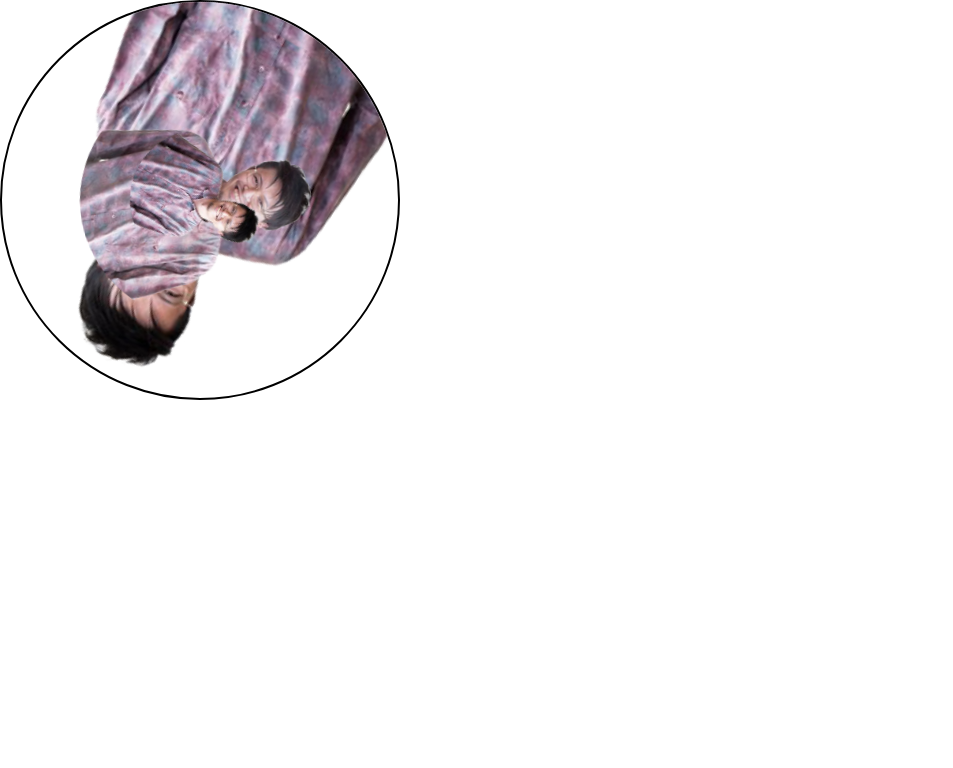
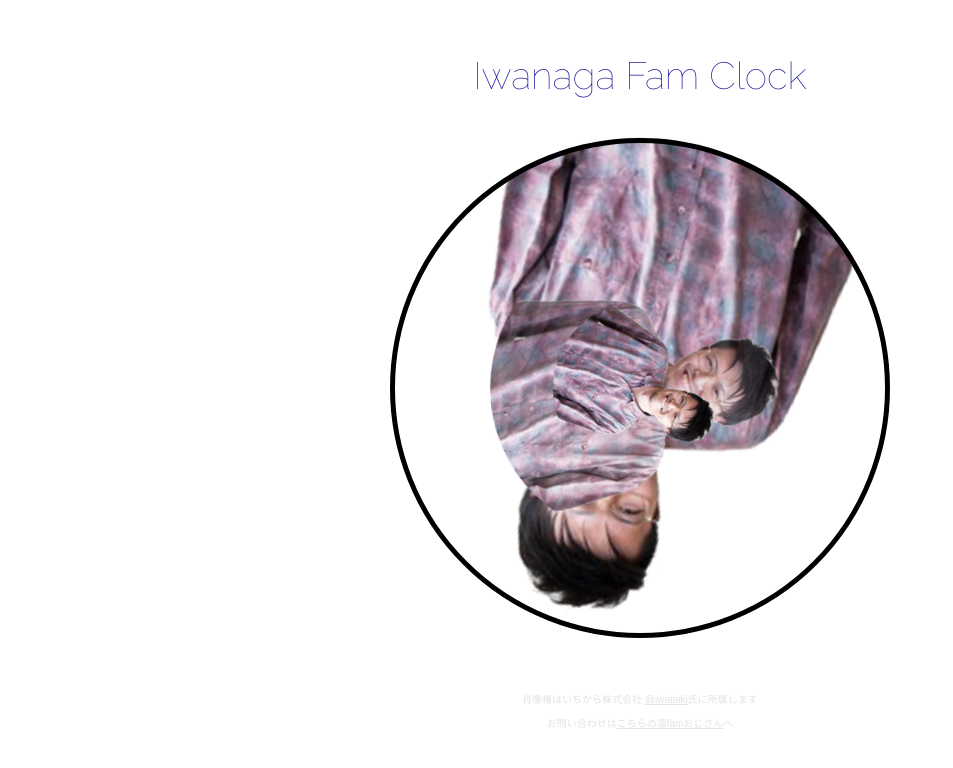
Before and after one commit to niltea/cco-clock, a website built with webpack: page src/pug/index.pug in a window 1280 px wide. Shown: the whole page, without its empty margins (0-953 px from the left). Built offline with nearby package versions, Linux system fonts and the light colour scheme; files whose address does not match are found by name.

Commit message:
fix: 全体スタイル調整・各針360度時の動作修正

```diff
--- a/src/js/app.ts
+++ b/src/js/app.ts
@@ -14,7 +14,9 @@ class Hand {
     this.isOK = true;
   }
 
-  setAngle(current:number, max:number) {
+  setAngle(current: number, max: number) {
+    if (!this.isOK) return;
+
     this.currentPosition = (current < max) ? current : current - max;
     // 傾きの角度を求める
     const angle = (360 / max) * current;
@@ -24,7 +26,18 @@ class Hand {
     this.angle = angle;
 
     // styleを設定
-    this.element.style.transform = `rotate(${angle}deg)`;
+    if (angle === 0) {
+      this.element.style.transform = `rotate(360deg)`;
+      setTimeout(() => {
+          this.element.classList.add('noTransition');
+          this.element.style.transform = `rotate(0deg)`;
+        setTimeout(() => {
+          this.element.classList.remove('noTransition');
+        }, 200);
+      }, 200);
+    } else {
+      this.element.style.transform = `rotate(${angle}deg)`;
+    }
   }
 }
 
@@ -37,7 +50,11 @@ const init = () => {
   hands.hour = new Hand('hour', 'hand--hour');
   hands.min = new Hand('min', 'hand--min');
   hands.sec = new Hand('sec', 'hand--sec');
-
+  const clock = document.getElementById('clock');
+  setHands();
+  setTimeout(() => {
+    clock.classList.add('is--shown');
+  }, 500);
   setInterval(setHands, 500);
 };
 
--- a/src/pug/index.pug
+++ b/src/pug/index.pug
@@ -12,6 +12,7 @@ html(lang='ja')
 		//- CSS Setting
 		block link
 			link(rel='stylesheet', href="./css/style.css")
+			link(rel="stylesheet", href="https://fonts.googleapis.com/css?family=Raleway:100")
 
 	body#g(class=bodyClass)
 		script
@@ -19,10 +20,19 @@ html(lang='ja')
 			| (function () { if (navigator.userAgent.toLowerCase().match(/iphone|ipad|android/)) { document.body.classList.add('sp');isPC=false;return; } document.body.classList .add('pc'); })();
 		//block body
 		#wrapper
-			.clock
+			h1 Iwanaga Fam Clock
+			#clock.clock
 				#hand--hour.hand.hand--hour
 				#hand--min.hand.hand--min
 				#hand--sec.hand.hand--sec
+				.cover
+			.desc
+				p 肖像権はいちから株式会社&nbsp;
+					a(href="https://twitter.com/iwataiki", target="_blank", rel="noopener") @iwataiki
+					|氏に所属します
+				p お問い合わせは
+					a(href="https://twitter.com/niltea_vt", target="_blank", rel="noopener") こちらの凛famおじさん
+					|へ
 
 //- script(src='/js/libs.js')
 script(src='./js/app.js')
--- a/src/sass/style.scss
+++ b/src/sass/style.scss
@@ -3,25 +3,59 @@
 $baseColor: #a432c5;
 
 #wrapper {
+	overflow: hidden;
 	display: flex;
-	flex-flow: column;
+	justify-content: center;
+	align-items: center;
+	flex-direction: column;
 	min-height: 100vh;
-	line-height: 1.7em;
+	line-height: 1.5em;
 	font-family: sans-serif;
 }
-
 h1 {
+	margin-bottom: 50px;
+	color: #23209d;
+	font-family: 'Raleway', sans-serif;
+	font-weight: 100;
+}
+.desc {
+	margin-top: 50px;
 	text-align: center;
+	font-size: 10px;
+	&,
+	a {
+		color: #e2e2e2;
+	}
+	a:hover {
+		color: #AA669F;
+	}
 }
 
-$clockSize: 400px;
 .clock {
 	position: relative;
+	box-sizing: border-box;
+	border-radius: 50%;
+	opacity: 0;
+	&.is--shown {
+		opacity: 1;
+		transition: opacity 0.3s;
+	}
+	.cover {
+		position: absolute;
+		z-index: 1000;
+		left: 0;
+		top: 0;
+		width: 100%;
+		height: 100%;
+		border: 5px solid #000000;
+		box-sizing: border-box;
+		border-radius: 50%;
+	}
+}
+$clockSize: 500px;
+.clock {
 	width: $clockSize;
 	height: $clockSize;
-	box-sizing: border-box;
-	border: 2px solid #000000;
-	border-radius: 50%;
 }
 
 .hand {
@@ -35,6 +69,9 @@ $clockSize: 400px;
 	border-radius: 50%;
 	overflow: hidden;
 	transition: transform 0.1s ease-in 0s;
+	&.noTransition {
+		transition: none;
+	}
 	&.hand--hour {
 		$handSize: $clockSize * 0.35;
 		$margin: $handSize * -0.5;
@@ -55,7 +92,7 @@ $clockSize: 400px;
 		opacity: 0.8;
 	}
 	&.hand--sec {
-		$handSize: $clockSize * 0.99;
+		$handSize: $clockSize * 1;
 		$margin: $handSize * -0.5;
 		width: $handSize;
 		height: $handSize;
@@ -65,25 +102,14 @@ $clockSize: 400px;
 	}
 }
 
-@media screen and (min-width: 1300px) {
-}
-
 @media screen and (min-width: 751px) {
-	.mainContent {
-		padding-top: 50px;
-		width: 90%;
-	}
 	h1 {
-		font-size: 28px;
+		font-size: 38px;
 	}
 }
 
 @media screen and (max-width: 750px) {
-	.mainContent {
-		width: 94%;
-		padding-top: 80px;
-	}
 	h1 {
-		font-size: 34px;
+		font-size: 42px;
 	}
 }
```
Also changed, not shown: docs/css/style.css, docs/index.html.
